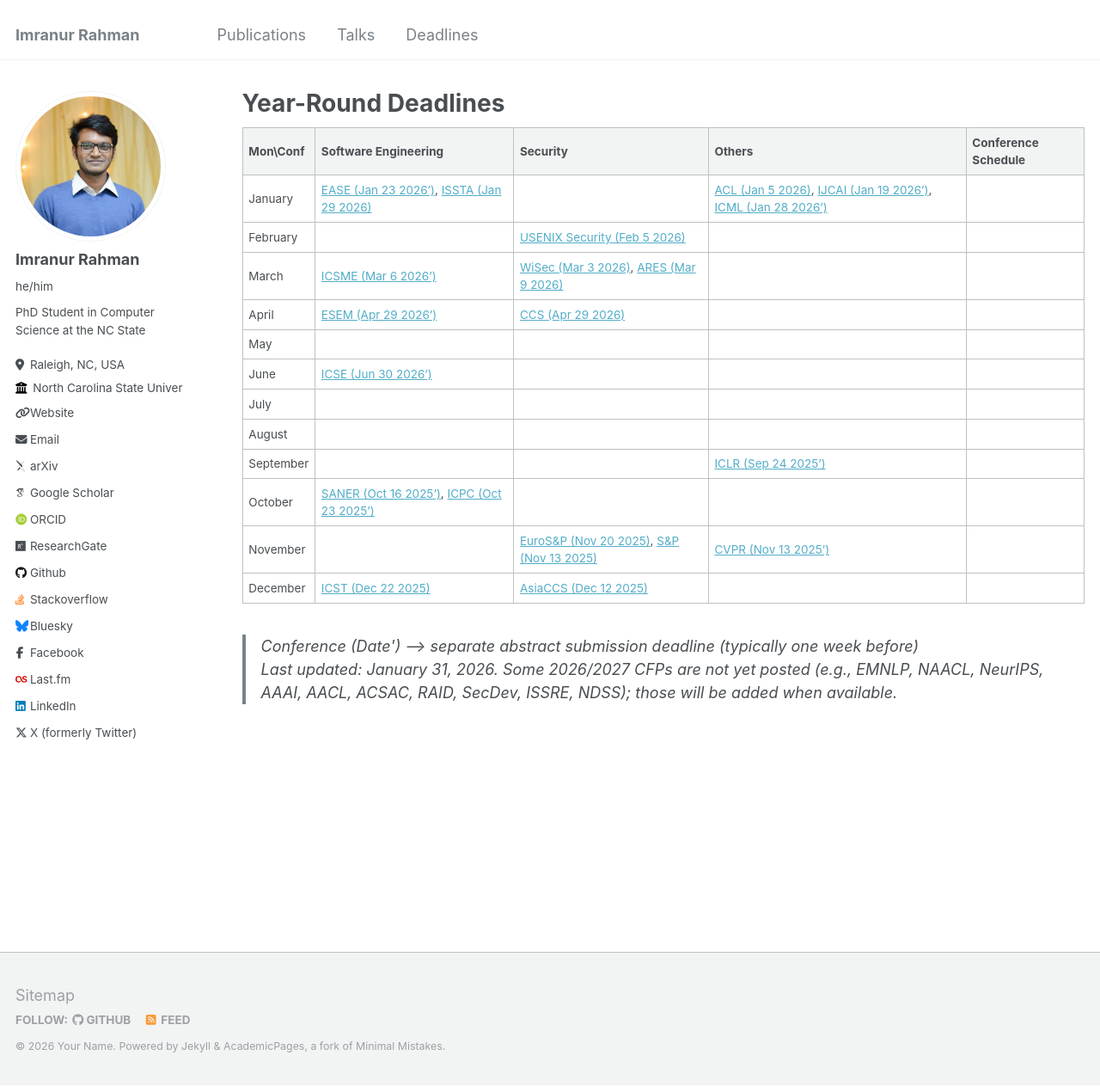
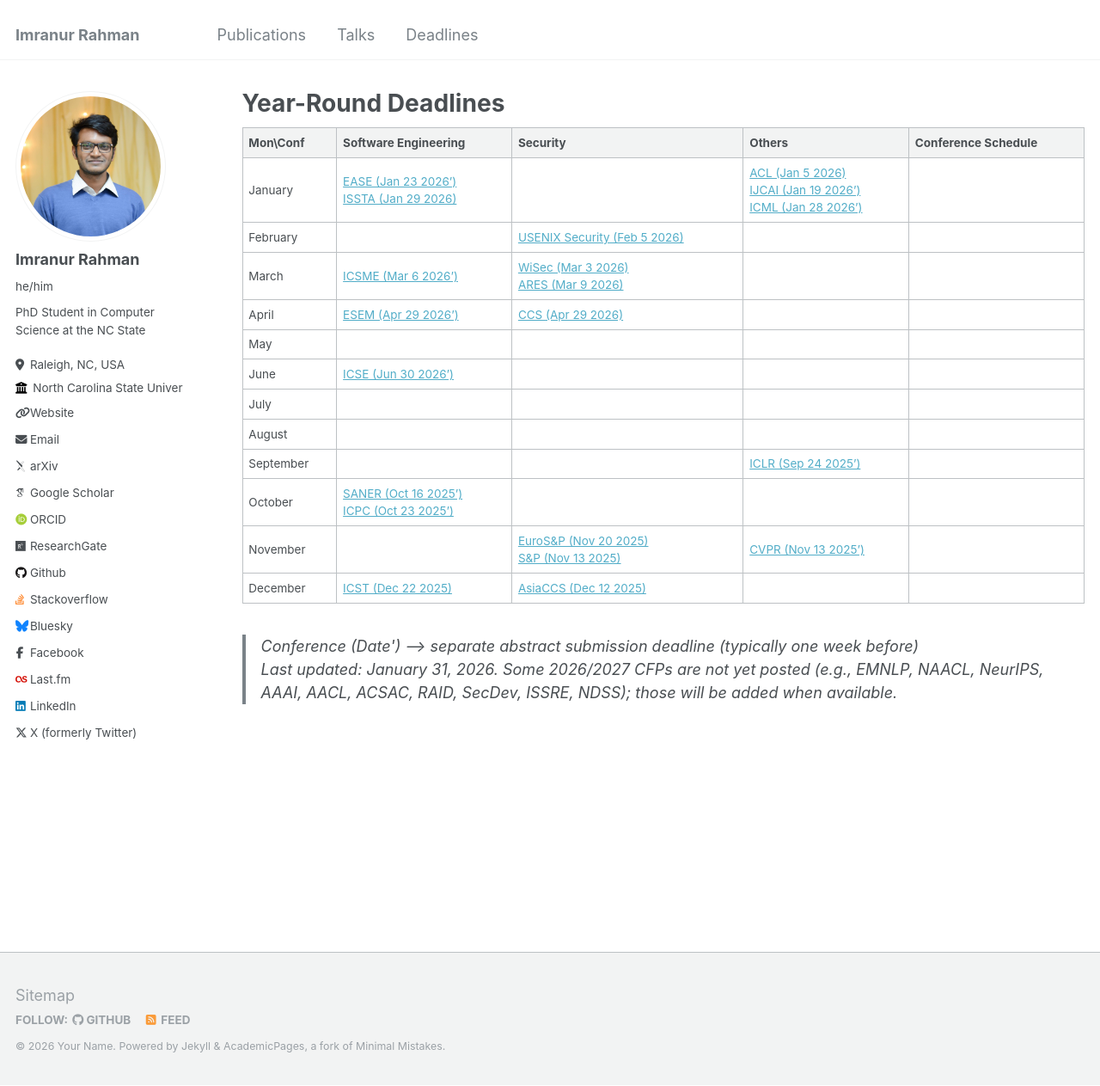
Before and after one commit to imranur-rahman/imranur-rahman.github.io, a Jekyll site: the page built from _pages/deadlines.md, in a window 1280 px wide and 1263 px high. Shown: the whole window at 86% size. Built offline with Jekyll 4.4.1, drawn with Linux system fonts in a browser that asks for light colours; some web fonts are replaced.

```diff
--- a/_pages/deadlines.md
+++ b/_pages/deadlines.md
@@ -8,17 +8,17 @@ collection: deadlines
 
 Mon\Conf | Software Engineering | Security | Others | Conference Schedule
 --- | --- | --- | --- | ---
-January | [EASE (Jan 23 2026')](https://conf.researchr.org/dates/ease-2026), [ISSTA (Jan 29 2026)](https://conf.researchr.org/dates/issta-2026) |  | [ACL (Jan 5 2026)](https://2026.aclweb.org/calls/main_conference_papers/), [IJCAI (Jan 19 2026')](https://2026.ijcai.org/ijcai-ecai-2026-call-for-papers-main-track), [ICML (Jan 28 2026')](https://icml.cc/Conferences/2026/CallForPapers) |
+January | [EASE (Jan 23 2026')](https://conf.researchr.org/dates/ease-2026)<br>[ISSTA (Jan 29 2026)](https://conf.researchr.org/dates/issta-2026) |  | [ACL (Jan 5 2026)](https://2026.aclweb.org/calls/main_conference_papers/)<br>[IJCAI (Jan 19 2026')](https://2026.ijcai.org/ijcai-ecai-2026-call-for-papers-main-track)<br>[ICML (Jan 28 2026')](https://icml.cc/Conferences/2026/CallForPapers) |
 February |  | [USENIX Security (Feb 5 2026)](https://www.usenix.org/conference/usenixsecurity26/call-for-papers) |  |
-March | [ICSME (Mar 6 2026')](https://conf.researchr.org/dates/icsme-2026) | [WiSec (Mar 3 2026)](https://wisec26.events.cispa.de/call-for-papers/), [ARES (Mar 9 2026)](https://www.ares-conference.eu/open-calls) |  |
+March | [ICSME (Mar 6 2026')](https://conf.researchr.org/dates/icsme-2026) | [WiSec (Mar 3 2026)](https://wisec26.events.cispa.de/call-for-papers/)<br>[ARES (Mar 9 2026)](https://www.ares-conference.eu/open-calls) |  |
 April | [ESEM (Apr 29 2026')](https://conf.researchr.org/dates/eseiw-2026) | [CCS (Apr 29 2026)](https://www.sigsac.org/ccs/CCS2026/call-for/call-for-papers.html) |  |
 May |  |  |  |
 June | [ICSE (Jun 30 2026')](https://conf.researchr.org/track/icse-2027/icse-2027-research-track) |  |  |
 July |  |  |  |
 August |  |  |  |
 September |  |  | [ICLR (Sep 24 2025')](https://iclr.cc/Conferences/2026/CallForPapers) |
-October | [SANER (Oct 16 2025')](https://conf.researchr.org/dates/saner-2026), [ICPC (Oct 23 2025')](https://conf.researchr.org/dates/icpc-2026) |  |  |
-November |  | [EuroS&P (Nov 20 2025)](https://eurosp2026.ieee-security.org/cfp.html), [S&P (Nov 13 2025)](https://www.ieee-security.org/Calendar/cfps/cfp-SnP2026.html) | [CVPR (Nov 13 2025')](https://cvpr.thecvf.com/Conferences/2026/CallForPapers) |
+October | [SANER (Oct 16 2025')](https://conf.researchr.org/dates/saner-2026)<br>[ICPC (Oct 23 2025')](https://conf.researchr.org/dates/icpc-2026) |  |  |
+November |  | [EuroS&P (Nov 20 2025)](https://eurosp2026.ieee-security.org/cfp.html)<br>[S&P (Nov 13 2025)](https://www.ieee-security.org/Calendar/cfps/cfp-SnP2026.html) | [CVPR (Nov 13 2025')](https://cvpr.thecvf.com/Conferences/2026/CallForPapers) |
 December | [ICST (Dec 22 2025)](https://conf.researchr.org/track/icst-2026/icst-2026-research) | [AsiaCCS (Dec 12 2025)](https://asiaccs2026.cse.iitkgp.ac.in/call-for-papers/) |  |
 
 
```
